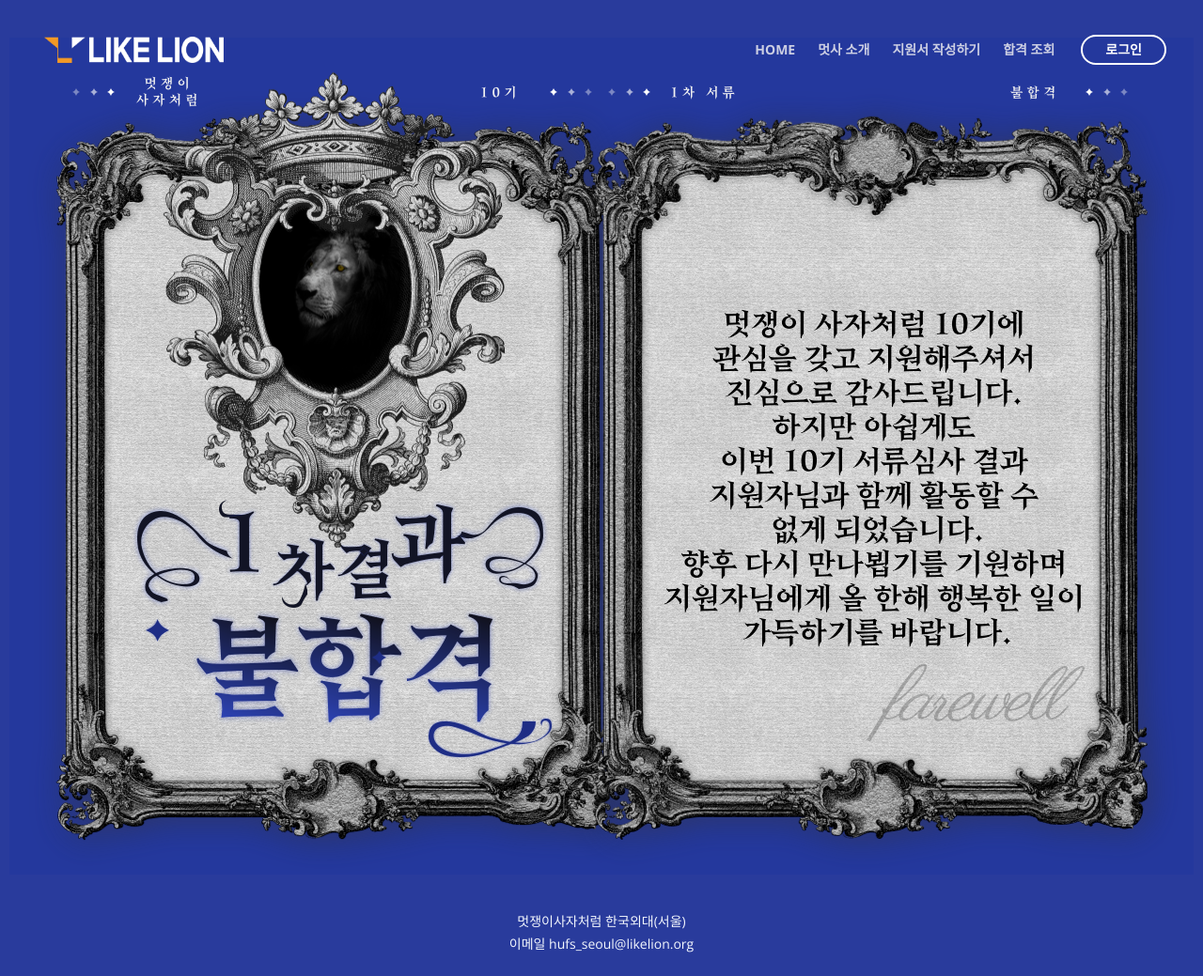
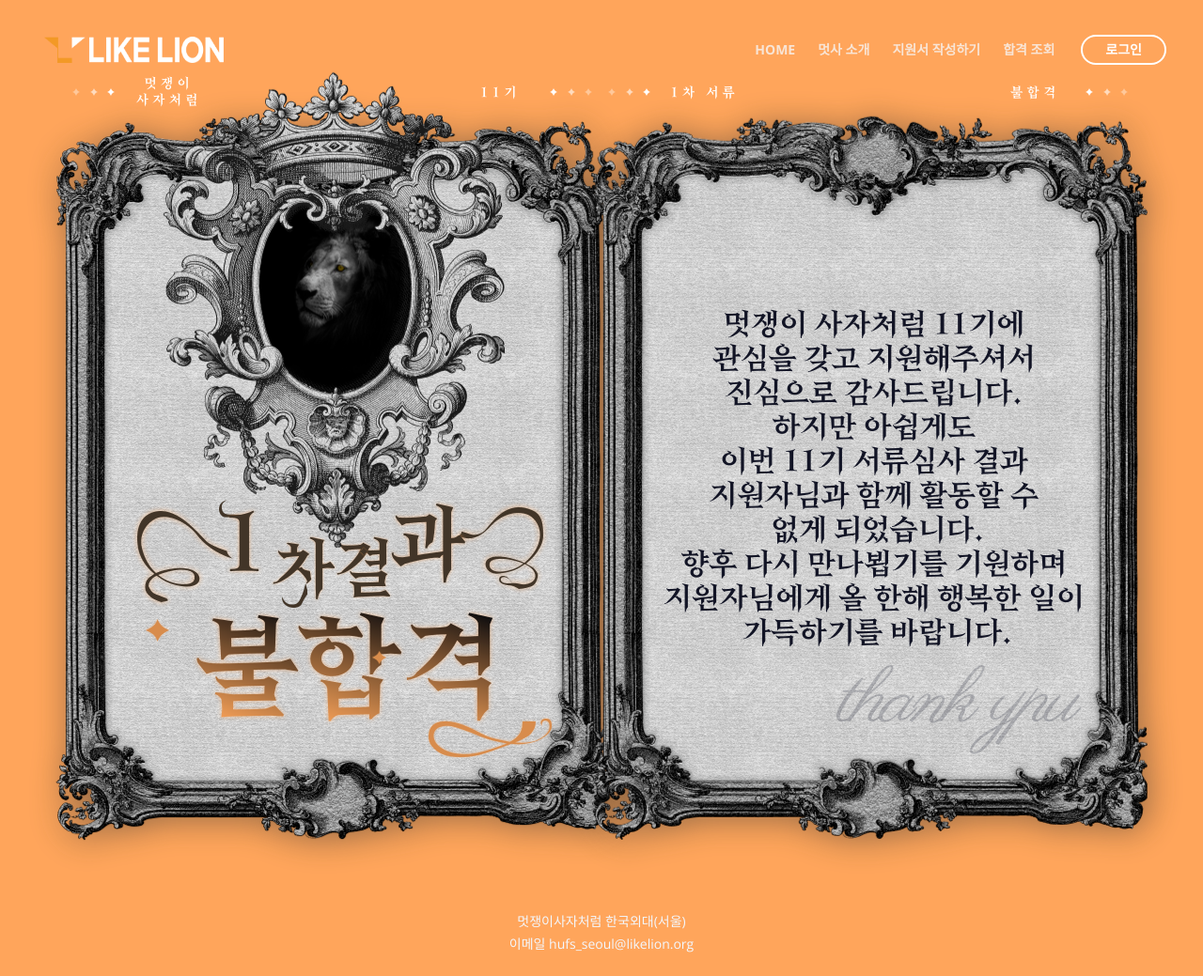
Before and after one commit to ChoiYoo/likelion-application-page, a Django app: template likelion11th/pass_or_fail/templates/fail.html in a window 1280 px wide. Shown: the whole page at 94% size. Run offline with Django 4.2, Linux system fonts and the light colour scheme; the template is opened without the code that fills it, so the values that code supplies are empty; some libraries are stand-ins or nearby versions.

Commit message:
docs: 합격/불합격 이미지 수정

```diff
--- a/likelion11th/apply/templates/create.html
+++ b/likelion11th/apply/templates/create.html
@@ -25,13 +25,13 @@
                             {%csrf_token%}
                             <br>
                             <div class="form-group">
-                                1. 다양한 IT동아리 중에서 멋쟁이사자처럼 대학 10기를 선택하고 지원하시게 된 이유를 작성해주세요. (500자 이내)
+                                1. 다양한 IT동아리 중에서 멋쟁이사자처럼 대학 11기를 선택하고 지원하시게 된 이유를 작성해주세요. (500자 이내)
                                 <textarea name="q1" class="form-control-input" rows="10"></textarea>
                                 <div class="help-block with-errors"></div>
                             </div>
                             <br>
                             <div class="form-group">
-                                2-1. 멋쟁이사자처럼 대학 10기부터 기초 개발 스터디는 동일하게 진행되지만 이후에 기획/디자인 파트와 개발 파트 중 선택하여 진행하게 됩니다.<br>어느 파트에 지원하시나요?
+                                2-1. 멋쟁이사자처럼 대학 11기부터 기초 개발 스터디는 동일하게 진행되지만 프론트엔드 파트와 백엔드 파트 중 선택하여 진행하게 됩니다.<br>어느 파트에 지원하시나요?
                                 <select style="width:180px;" name="category" class="form-control-select" id="spassword">
                                     <option value="FE">프론트엔드</option>
                                     <option value="BE">백엔드</option>
--- a/likelion11th/apply/templates/home.html
+++ b/likelion11th/apply/templates/home.html
@@ -8,7 +8,7 @@
             <div class="row">
                 <div class="col-lg-6 col-xl-5">
                     <div class="text-container">
-                        <h1>멋쟁이사자처럼</br> 10th</h1>
+                        <h1>멋쟁이사자처럼</br> 11th</h1>
                         <p class="p-large">멋쟁이사자처럼 한국외대(서울)에서</br> 나만의 IT 서비스를 꿈꾸는 인재들을 모집합니다. </p>
                         {% if not user.is_authenticated %}
                             <a class="btn-solid-lg page-scroll" href="{% url 'account:signup' %}">회원가입</a>
--- a/likelion11th/pass_or_fail/templates/fail.html
+++ b/likelion11th/pass_or_fail/templates/fail.html
@@ -3,15 +3,15 @@
 {% block style %}
 <style>
     body {
-        background-color: #293B9C;
+        background-color: #FFA55B;
     }
 
     .navbar-custom.top-nav-collapse {
-        background-color: #293B9C !important;
+        background-color: #FFA55B !important;
     }
 
     .copyright {
-        background-color: #293B9C !important;
+        background-color: #FFA55B !important;
         width: 100%;
     }
 </style>
@@ -21,7 +21,7 @@
 <div style="text-align : center;">
     <style>
         body {
-            background-color: #293B9C;
+            background-color: #FFA55B;
         }
     </style>
 
--- a/likelion11th/pass_or_fail/views.py
+++ b/likelion11th/pass_or_fail/views.py
@@ -5,7 +5,8 @@
 
 @login_required(login_url='/account/login/')
 def pass_or_fail(request):
-    release_date = datetime.datetime(2023, 3, 7, 13, 0, 0)
+    release_date = datetime.datetime(2023, 2, 12, 13, 0, 0)
+    print(datetime.datetime.now())
     if datetime.datetime.now() < release_date:  # 현재 시간이 3월 7일 서류 합격 발표날보다 일찍이라면 접근할 수 없음.
         return redirect('home')
 
```
Also changed, not shown: likelion11th/pass_or_fail/templates/pass.html (+5 -5 lines), likelion11th/requirements.txt (added, +13 -0 lines), likelion11th/apply/static/images/불합격.png, likelion11th/apply/static/images/합격.png, 7 other files.
